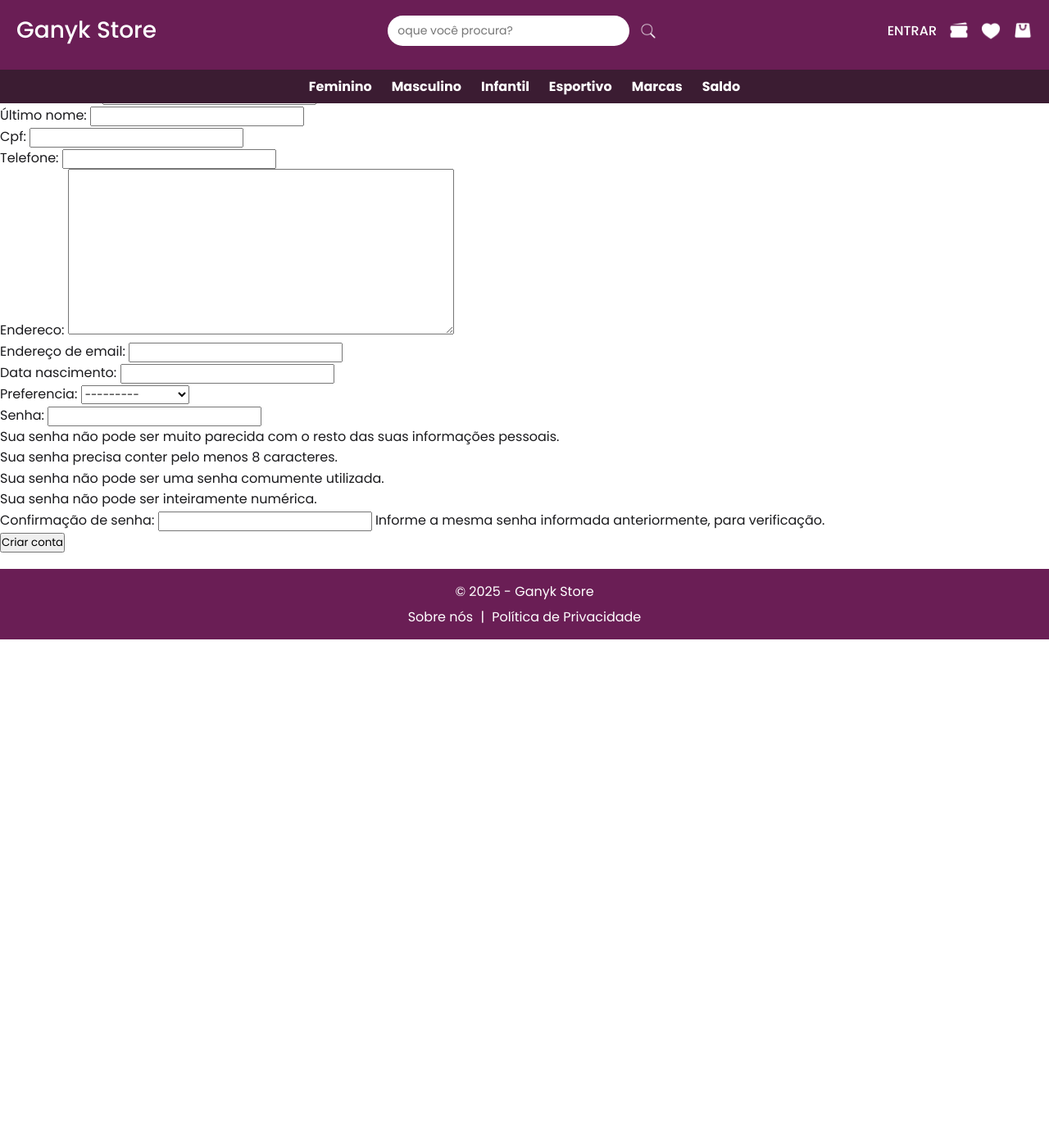
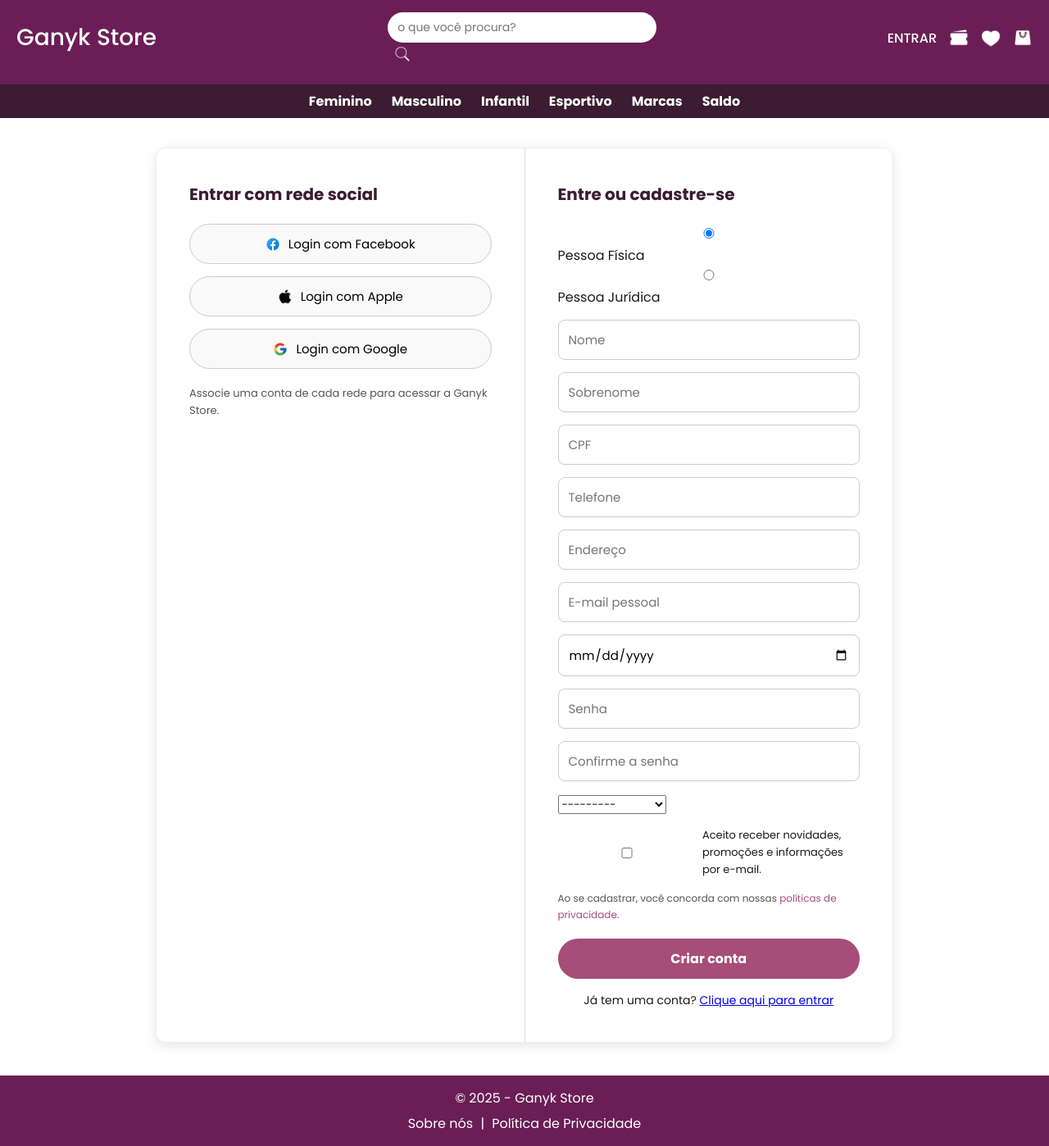
Before and after one commit to devcesar7/ecommerce-roupas-api, a Django app: page /usuarios/cadastro/ in a window 1280 px wide. Shown: the whole page at 82% size. Before the commit the page ends 780 px from the top, so only its background shows below. Run offline with Django 5.2, Linux system fonts and the light colour scheme.

Commit message:
criando tela de login e cadastro com bug
bug na hora de efetuar o login (nao esta logando com a conta que eu acabei decriar)

```diff
--- a/ecommerce/core/static/core/css/base.css
+++ b/ecommerce/core/static/core/css/base.css
@@ -14,9 +14,21 @@
 }
 html{
     scroll-behavior: smooth;
+    margin: 0;
+    padding: 0;
+    height: 100%;
 }
 body {
     background-color: var(--cor-fundo);
     color: var(--cor-fonte);
     line-height: 1.6;
+    margin: 0;
+    padding: 0;
+    height: 100%;
 }
+
+.main-container {
+    min-height: 100vh;
+    display: flex;
+    flex-direction: column;
+}
--- a/ecommerce/core/templates/core/base.html
+++ b/ecommerce/core/templates/core/base.html
@@ -10,10 +10,17 @@
   <link rel="preconnect" href="https://fonts.gstatic.com" crossorigin>
   <link href="https://fonts.googleapis.com/css2?family=Montserrat:ital,wght@0,100..900;1,100..900&family=Poppins:ital,wght@0,100;0,200;0,300;0,400;0,500;0,600;0,700;0,800;0,900;1,100;1,200;1,300;1,400;1,500;1,600;1,700;1,800;1,900&display=swap" rel="stylesheet">
 
+  <!-- estilos do core -->
   <link rel="stylesheet" href="{% static 'core/css/base.css' %}">
   <link rel="stylesheet" href="{% static 'core/css/header.css' %}">
   <link rel="stylesheet" href="{% static 'core/css/footer.css' %}">
   <link rel="stylesheet" href="{% static 'core/css/home_public.css' %}">
+
+  <!-- estilos do usuarios -->
+  <link rel="stylesheet" href="{% static 'usuarios/css/login.css' %}">
+
+  {% block extra_css %}{% endblock %}
+
 </head>
 <body>
   <!-- Header -->
--- a/ecommerce/core/templates/core/header.html
+++ b/ecommerce/core/templates/core/header.html
@@ -4,9 +4,11 @@
     <a class="header-logo" href="/">
       Ganyk Store
     </a>
-    <div>
-      <input type="search" name="busca" id="busca" placeholder="oque você procura?">
-      <button type="submit"><img src="{% static 'core/img/icons/lupa.png' %}" alt="Buscar"></button>
+    <div class="header-search">
+      <input type="search" name="busca" id="busca" placeholder="o que você procura?">
+      <button type="submit">
+        <img src="{% static 'core/img/icons/lupa.png' %}" alt="Buscar">
+      </button>
     </div>
     <div>
       <a href="{% url 'login' %}">ENTRAR</a>
--- a/ecommerce/usuarios/forms.py
+++ b/ecommerce/usuarios/forms.py
@@ -18,3 +18,49 @@
             'password1',
             'password2',
         ]
+        widgets = {
+            'tipo': forms.RadioSelect(choices=Usuario.TIPO_PESSOA),
+            'first_name': forms.TextInput(attrs={
+                'class': 'form-control',
+                'placeholder': 'Nome'
+            }),
+            'last_name': forms.TextInput(attrs={
+                'class': 'form-control',
+                'placeholder': 'Sobrenome'
+            }),
+            'cpf': forms.TextInput(attrs={
+                'class': 'form-control',
+                'placeholder': 'CPF'
+            }),
+            'telefone': forms.TextInput(attrs={
+                'class': 'form-control',
+                'placeholder': 'Telefone'
+            }),
+            'endereco': forms.TextInput(attrs={
+                'class': 'form-control',
+                'placeholder': 'Endereço'
+            }),
+            'email': forms.EmailInput(attrs={
+                'class': 'form-control',
+                'placeholder': 'E-mail pessoal'
+            }),
+            'data_nascimento': forms.DateInput(attrs={
+                'class': 'form-control',
+                'type': 'date',
+                'placeholder': 'Data de nascimento'
+            }),
+            'preferencia': forms.Select(attrs={
+                'class': 'form-control'
+            }),
+        }
+
+    def __init__(self, *args, **kwargs):
+        super(CadastroForm, self).__init__(*args, **kwargs)
+        self.fields['password1'].widget.attrs.update({
+            'class': 'form-control',
+            'placeholder': 'Senha'
+        })
+        self.fields['password2'].widget.attrs.update({
+            'class': 'form-control',
+            'placeholder': 'Confirme a senha'
+        })
--- /dev/null
+++ b/ecommerce/usuarios/static/usuarios/css/cadastro.css
@@ -0,0 +1,45 @@
+.main-content {
+  margin-top: 10rem; /* ou a altura exata do seu header */
+}
+
+/* Radio tipo de pessoa */
+.tipo-pessoa {
+  display: flex;
+  gap: 20px;
+  margin-bottom: 20px;
+}
+
+.tipo-pessoa label {
+  font-size: 14px;
+  color: #444;
+}
+
+/* Checkbox */
+.form-group.checkbox {
+  display: flex;
+  align-items: center;
+  gap: 8px;
+  font-size: 13px;
+  margin: 15px 0;
+}
+
+.politica {
+  font-size: 12px;
+  color: #555;
+  margin: 10px 0;
+}
+
+.politica a {
+  color: var(--cor-principal);
+  text-decoration: none;
+}
+
+.politica a:hover {
+  text-decoration: underline;
+}
+
+.already {
+  text-align: center;
+  font-size: 14px;
+  margin-top: 15px;
+}
--- /dev/null
+++ b/ecommerce/usuarios/static/usuarios/css/login.css
@@ -0,0 +1,258 @@
+/* Wrapper central */
+.login-wrapper {
+  min-height: 100vh;
+  display: flex;
+  align-items: center;
+  justify-content: center;
+  background: var(--cor-fundo);
+  padding: 20px; /* espaço lateral no mobile */
+}
+
+/* Caixa principal */
+.login-box {
+  background: var(--cor-fundo);
+  border: 1px solid #eee;
+  border-radius: 12px;
+  display: flex;
+  width: 900px;
+  max-width: 100%;
+  overflow: hidden;
+  box-shadow: 0px 4px 15px rgba(0,0,0,0.1);
+}
+
+/* Colunas */
+.login-left,
+.login-right {
+  flex: 1;
+  padding: 40px;
+}
+
+.login-left {
+  border-right: 1px solid #ddd;
+}
+
+.login-title {
+  font-size: 20px;
+  margin-bottom: 20px;
+  font-weight: bold;
+  color: var(--cor-terciaria);
+}
+
+/* Botões sociais */
+.btn-social {
+  display: flex;
+  align-items: center;
+  justify-content: center;
+  gap: 10px;
+  width: 100%;
+  padding: 12px;
+  margin-bottom: 15px;
+  border-radius: 25px;
+  border: 1px solid #ccc;
+  background: #f9f9f9;
+  font-size: 15px;
+  cursor: pointer;
+  transition: all 0.3s ease;
+}
+
+.btn-social img {
+  height: 18px;
+}
+
+.btn-social:hover {
+  background: #eee;
+}
+
+/* Botão login */
+.btn-login {
+  width: 100%;
+  padding: 12px;
+  background: var(--cor-principal);
+  color: #fff;
+  border: none;
+  border-radius: 25px;
+  font-size: 16px;
+  font-weight: bold;
+  cursor: pointer;
+  margin-top: 10px;
+  transition: background 0.3s ease;
+}
+
+.btn-login:hover {
+  background: var(--cor-secundaria);
+}
+
+/* Botão criar conta */
+.btn-create {
+  display: inline-block;
+  text-align: center;
+  text-decoration: none;
+  width: 100%;
+  padding: 12px;
+  background: transparent;
+  border: 1px solid var(--cor-principal);
+  color: var(--cor-principal);
+  border-radius: 25px;
+  font-size: 16px;
+  font-weight: bold;
+  cursor: pointer;
+  margin-top: 20px;
+  transition: all 0.3s ease;
+}
+
+.btn-create:hover {
+  background: var(--cor-principal);
+  color: #fff;
+  text-decoration: none;
+}
+
+/* Inputs */
+.form-group {
+  margin-bottom: 15px;
+}
+
+input {
+  width: 100%;
+  padding: 12px;
+  border-radius: 8px;
+  border: 1px solid #ccc;
+  outline: none;
+  font-size: 15px;
+}
+
+input:focus {
+  border-color: var(--cor-principal);
+  box-shadow: 0 0 4px rgba(166,77,121,0.3);
+}
+
+/* Esqueceu senha */
+.forgot {
+  display: block;
+  margin-top: 15px;
+  font-size: 14px;
+  color: var(--cor-terciaria);
+  text-decoration: none;
+  text-align: center;
+}
+
+.forgot:hover {
+  text-decoration: underline;
+}
+
+/* Texto auxiliar */
+.login-help {
+  font-size: 13px;
+  color: #555;
+  margin-top: 20px;
+}
+
+/* Mensagens do Django */
+.login-messages {
+  margin-bottom: 15px;
+  text-align: center;
+}
+
+.login-message {
+  padding: 10px;
+  border-radius: 6px;
+  font-size: 14px;
+}
+
+.login-message.error {
+  background: #fdd;
+  color: #900;
+  border: 1px solid #e99;
+}
+
+.login-message.success {
+  background: #dfd;
+  color: #060;
+  border: 1px solid #9e9;
+}
+
+/* Checkbox */
+.form-group.checkbox {
+  display: flex;
+  align-items: center;
+  gap: 8px;
+  font-size: 13px;
+  margin: 15px 0;
+}
+
+.politica {
+  font-size: 12px;
+  color: #555;
+  margin: 10px 0;
+}
+
+.politica a {
+  color: var(--cor-principal);
+  text-decoration: none;
+}
+
+.politica a:hover {
+  text-decoration: underline;
+}
+
+.already {
+  text-align: center;
+  font-size: 14px;
+  margin-top: 15px;
+}
+
+/* ---------------- RESPONSIVIDADE ---------------- */
+
+/* Tablets (até 991px) */
+@media (max-width: 991px) {
+  .login-box {
+    flex-direction: column;
+    width: 100%;
+  }
+
+  .login-left {
+    border-right: none;
+    border-bottom: 1px solid #ddd;
+    padding: 30px;
+  }
+
+  .login-right {
+    padding: 30px;
+  }
+}
+
+/* Celulares (até 576px) */
+@media (max-width: 576px) {
+  .login-title {
+    font-size: 18px;
+    text-align: center;
+  }
+
+  .btn-social {
+    font-size: 14px;
+    padding: 10px;
+  }
+
+  .btn-social img {
+    height: 16px;
+  }
+
+  .btn-login,
+  .btn-create {
+    font-size: 14px;
+    padding: 10px;
+  }
+
+  input {
+    font-size: 14px;
+    padding: 10px;
+  }
+
+  .forgot {
+    font-size: 13px;
+  }
+
+  .login-help {
+    font-size: 12px;
+    text-align: center;
+  }
+}
--- a/ecommerce/usuarios/templates/usuarios/cadastro.html
+++ b/ecommerce/usuarios/templates/usuarios/cadastro.html
@@ -1,14 +1,73 @@
 {% extends "core/base.html" %}
 {% load static %}
 
-{% block title %}Usuários - Ganyk Store{% endblock %}
+{% block title %}Cadastro - Ganyk Store{% endblock %}
+
+{% block extra_css %}<link rel="stylesheet" href="{% static 'usuarios/css/cadastro.css' %}">{% endblock %}
+
 
 {% block content %}
-<h2>Login</h2>
-<h2>Cadastro</h2>
-<form method="POST">
-    {% csrf_token %}
-    {{ form.as_p }}
-    <button type="submit">Criar conta</button>
-</form>
+<div class="login-wrapper">
+  <div class="login-box">
+
+    <!-- Coluna esquerda (login social) -->
+    <div class="login-left">
+      <h2 class="login-title">Entrar com rede social</h2>
+      <button class="btn-social facebook">
+        <img src="{% static 'usuarios/img/icons/facebook.png' %}" alt="facebook">
+        Login com Facebook
+      </button>
+      <button class="btn-social apple">
+        <img src="{% static 'usuarios/img/icons/apple.png' %}" alt="apple">
+        Login com Apple
+      </button>
+      <button class="btn-social google">
+        <img src="{% static 'usuarios/img/icons/google.png' %}" alt="google">
+        Login com Google
+      </button>
+      <p class="login-help">Associe uma conta de cada rede para acessar a Ganyk Store.</p>
+    </div>
+
+    <!-- Coluna direita (cadastro) -->
+    <div class="login-right">
+      <h2 class="login-title">Entre ou cadastre-se</h2>
+
+      <form method="post" class="login-form">
+        {% csrf_token %}
+
+        {% if messages %}
+          <div class="login-messages">
+            {% for message in messages %}
+              <p class="login-message {{ message.tags }}">{{ message }}</p>
+            {% endfor %}
+          </div>
+        {% endif %}
+
+        <div class="form-group">{{ form.tipo }}</div>
+        <div class="form-group">{{ form.first_name }}</div>
+        <div class="form-group">{{ form.last_name }}</div>
+        <div class="form-group">{{ form.cpf }}</div>
+        <div class="form-group">{{ form.telefone }}</div>
+        <div class="form-group">{{ form.endereco }}</div>
+        <div class="form-group">{{ form.email }}</div>
+        <div class="form-group">{{ form.data_nascimento }}</div>
+        <div class="form-group">{{ form.password1 }}</div>
+        <div class="form-group">{{ form.password2 }}</div>
+        <div class="form-group">{{ form.preferencia }}</div>
+
+        <div class="form-group checkbox">
+          <input type="checkbox" id="novidades">
+          <label for="novidades">Aceito receber novidades, promoções e informações por e-mail.</label>
+        </div>
+
+        <p class="politica">Ao se cadastrar, você concorda com nossas <a href="#">políticas de privacidade</a>.</p>
+
+        <button type="submit" class="btn-login">Criar conta</button>
+
+        <p class="already">Já tem uma conta? <a href="{% url 'login' %}">Clique aqui para entrar</a></p>
+      </form>
+    </div>
+
+  </div>
+</div>
 {% endblock %}
--- a/ecommerce/usuarios/views.py
+++ b/ecommerce/usuarios/views.py
@@ -1,17 +1,39 @@
 from django.shortcuts import render, redirect
+from django.contrib.auth import login
+from django.contrib import messages
+from django.contrib.auth.forms import AuthenticationForm
 from .forms import CadastroForm
-from django.contrib.auth import login
+
 
 def cadastro_view(request):
+    """Cadastro de novo usuário"""
     if request.method == 'POST':
         form = CadastroForm(request.POST)
         if form.is_valid():
             usuario = form.save()
-            login(request, usuario)
-            return redirect('home_public')  # ou outra página
+            login(request, usuario)  # Faz login automático após cadastro
+            messages.success(request, "Cadastro realizado com sucesso! Bem-vindo à Ganyk Store 🚀")
+            return redirect('home_public')  # ajuste a rota conforme seu sistema
+        else:
+            messages.error(request, "Houve um erro no formulário. Verifique os campos e tente novamente.")
     else:
         form = CadastroForm()
+
     return render(request, 'usuarios/cadastro.html', {'form': form})
 
+
 def login_view(request):
-    return render(request, 'usuarios/login.html')
+    """Login de usuário já cadastrado"""
+    if request.method == 'POST':
+        form = AuthenticationForm(request, data=request.POST)
+        if form.is_valid():
+            user = form.get_user()
+            login(request, user)
+            messages.success(request, f"Bem-vindo de volta, {user.username}! 🎉")
+            return redirect('home_public')
+        else:
+            messages.error(request, "Usuário ou senha inválidos. Verifique e tente novamente.")
+    else:
+        form = AuthenticationForm()
+
+    return render(request, 'usuarios/login.html', {'form': form})
```
Also changed, not shown: ecommerce/usuarios/templates/usuarios/login.html (+48 -7 lines), ecommerce/core/static/core/css/header.css (line endings or trailing spaces), ecommerce/usuarios/static/usuarios/img/icons/apple.png (added), ecommerce/usuarios/static/usuarios/img/icons/facebook.png (added), ecommerce/usuarios/static/usuarios/img/icons/google.png (added).
